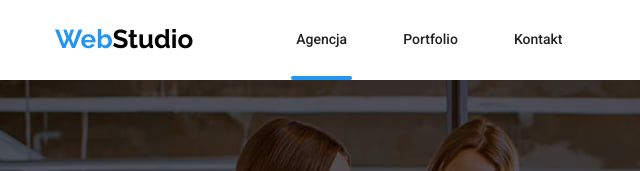
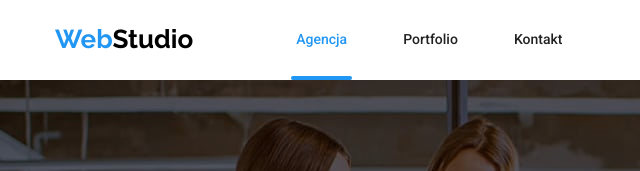
Before and after one commit to sim-mag/goit-markup-hw-05, a plain HTML site: page index.html in a window 1280 px wide. Shown: the top 171 px of the page, 0-640 px from the left. Drawn offline with Linux system fonts and the light colour scheme.

Commit message:
fixed colors in header

```diff
--- a/css/styles.css
+++ b/css/styles.css
@@ -105,6 +105,9 @@ svg {
 }
 .border-nav {
     border-bottom: 1px solid #ececec;
+}
+.active {
+    color: var(--blue);
 }
 .active::after,
 .non-active::after {
```
